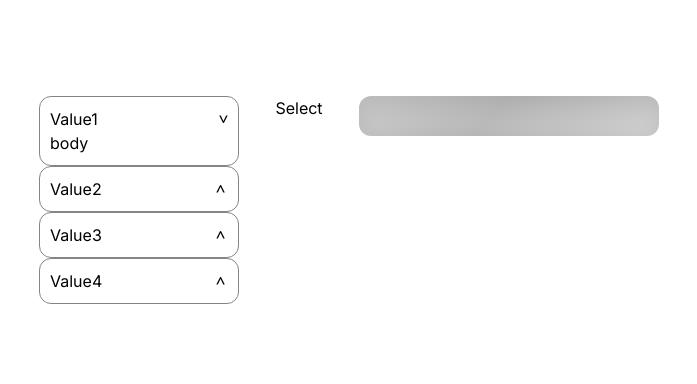
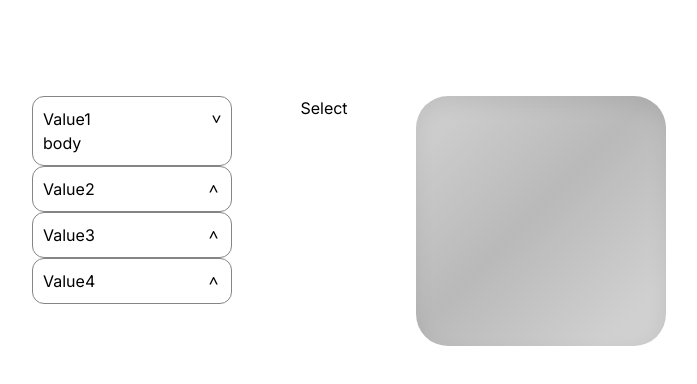
Before and after one commit to extroblade/random-ui, a Next.js app: page / in a window 1280 px wide. Shown: the top 384 px of the page, without its empty margins (291-988 px from the left). Built offline with nearby package versions, Linux system fonts and the light colour scheme.

Commit message:
add files for modal; add main page gap

```diff
--- a/src/app/page.tsx
+++ b/src/app/page.tsx
@@ -19,10 +19,10 @@ const sampleAccordion = [
 export default function Home() {
   return (
     <main className="flex min-h-screen flex-col items-center justify-between p-24">
-      <div className={'flex'}>
+      <div className={'flex gap-8'}>
         <Accordion items={sampleAccordion} />
         <Select label={'Select'} options={sampleSelect} isHover={false} />
-        <Skeleton width={300} height={40} borderRadius={12} />
+        <Skeleton width={250} height={250} borderRadius={32} />
       </div>
     </main>
   );
--- /dev/null
+++ b/src/shared/ui/modal/index.tsx
@@ -0,0 +1 @@
+export { Modal } from './modal';
--- /dev/null
+++ b/src/shared/ui/modal/modal.module.css
@@ -0,0 +1,3 @@
+.modal {
+
+}
--- /dev/null
+++ b/src/shared/ui/modal/modal.tsx
@@ -0,0 +1,3 @@
+import s from './Modal.module.css';
+
+export const Modal = () => <div className={s.modal}>modal!</div>;
```
